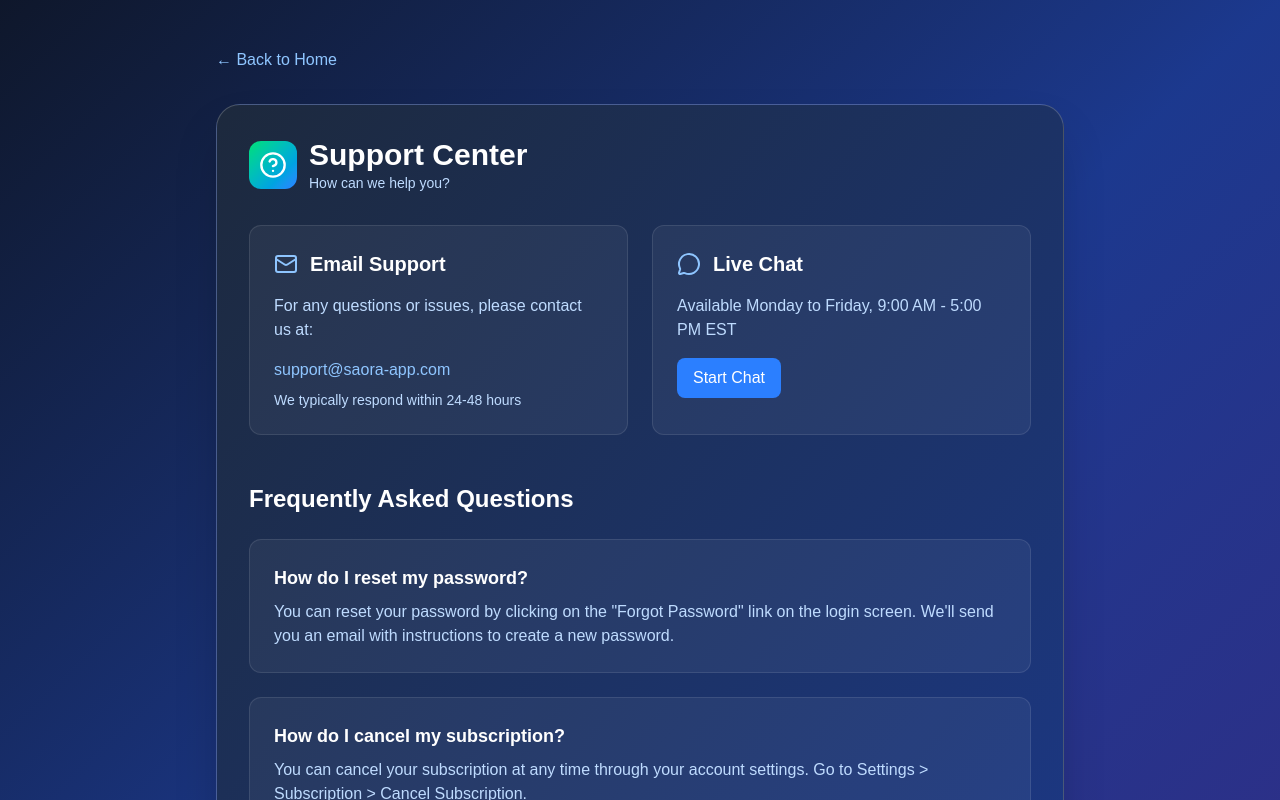
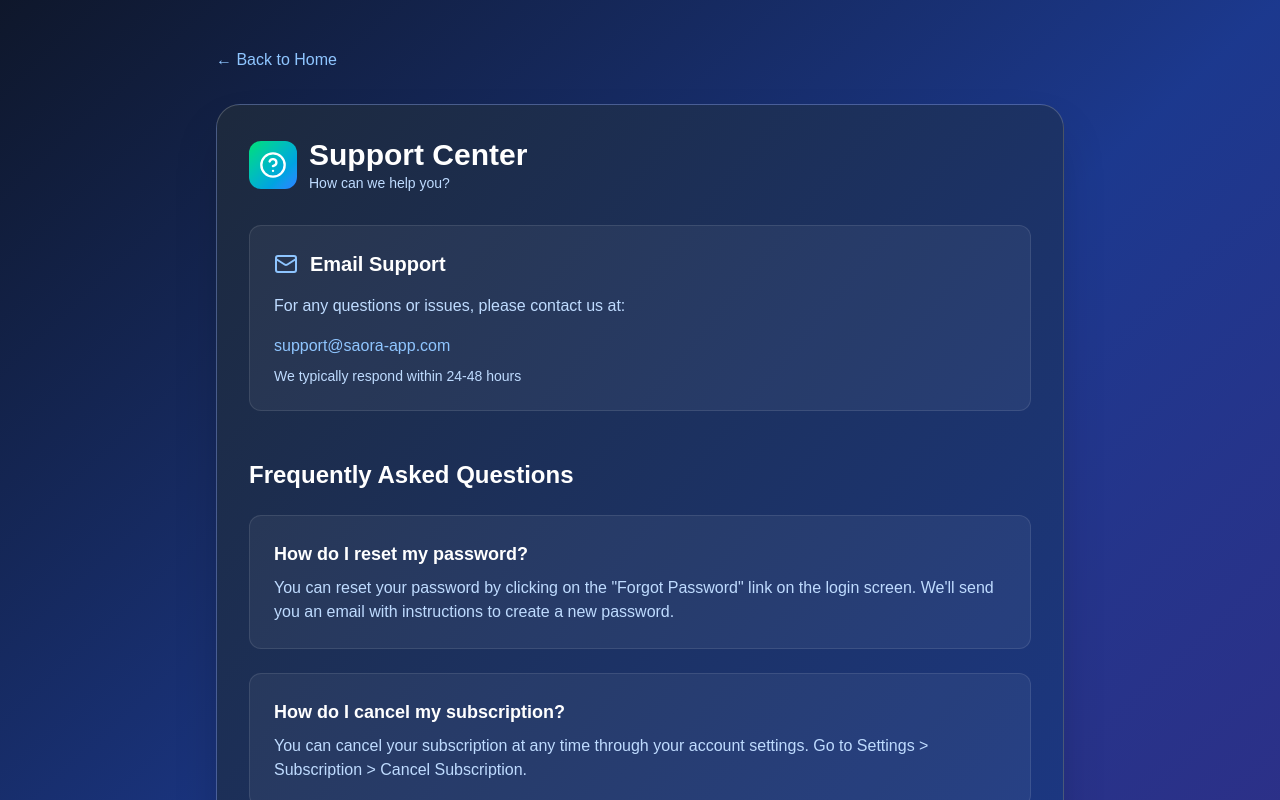
Before and after one commit to Jimmycode06/web-saora, a Next.js app: page /support in a window 1280 px wide. Shown: the top 800 px of the page. Built offline with nearby package versions, Linux system fonts and the light colour scheme.

Commit message:
feat: remove chat from support page and add support link in header

```diff
--- a/app/page.tsx
+++ b/app/page.tsx
@@ -13,6 +13,7 @@ import {
   Eye,
   Lock,
   FileText,
+  HelpCircle,
 } from "lucide-react";
 import Link from "next/link";
 
@@ -78,9 +79,18 @@ export default function SaoraLanding() {
               Saora
             </span>
           </div>
-          <button className="px-6 py-3 bg-white/10 backdrop-blur-sm rounded-full border border-white/20 hover:bg-white/20 transition-all duration-300 hover:scale-105">
-            Download
-          </button>
+          <div className="flex items-center space-x-4">
+            <Link
+              href="/support"
+              className="flex items-center space-x-2 text-blue-200 hover:text-blue-100 transition-colors"
+            >
+              <HelpCircle className="w-5 h-5" />
+              <span>Support</span>
+            </Link>
+            <button className="px-6 py-3 bg-white/10 backdrop-blur-sm rounded-full border border-white/20 hover:bg-white/20 transition-all duration-300 hover:scale-105">
+              Download
+            </button>
+          </div>
         </nav>
       </header>
 
--- a/app/support/page.tsx
+++ b/app/support/page.tsx
@@ -1,6 +1,6 @@
 "use client";
 
-import { HelpCircle, Mail, MessageCircle } from "lucide-react";
+import { HelpCircle, Mail } from "lucide-react";
 import Link from "next/link";
 
 export default function Support() {
@@ -28,7 +28,6 @@ export default function Support() {
           </div>
 
           <div className="space-y-8 text-blue-100">
-            <div className="grid md:grid-cols-2 gap-6">
             <div className="bg-white/5 rounded-xl p-6 border border-white/10">
               <div className="flex items-center space-x-3 mb-4">
                 <Mail className="w-6 h-6 text-blue-300" />
@@ -48,22 +47,6 @@ export default function Support() {
               <p className="text-sm text-blue-200 mt-2">
                 We typically respond within 24-48 hours
               </p>
-              </div>
-
-              <div className="bg-white/5 rounded-xl p-6 border border-white/10">
-                <div className="flex items-center space-x-3 mb-4">
-                  <MessageCircle className="w-6 h-6 text-blue-300" />
-                  <h2 className="text-xl font-semibold text-white">
-                    Live Chat
-                  </h2>
-                </div>
-                <p className="text-blue-200 mb-4">
-                  Available Monday to Friday, 9:00 AM - 5:00 PM EST
-                </p>
-                <button className="bg-blue-500 hover:bg-blue-600 text-white px-4 py-2 rounded-lg transition-colors">
-                  Start Chat
-                </button>
-              </div>
             </div>
 
             <div className="mt-12">
```
Lines whose indentation alone changed are shown as unchanged.
